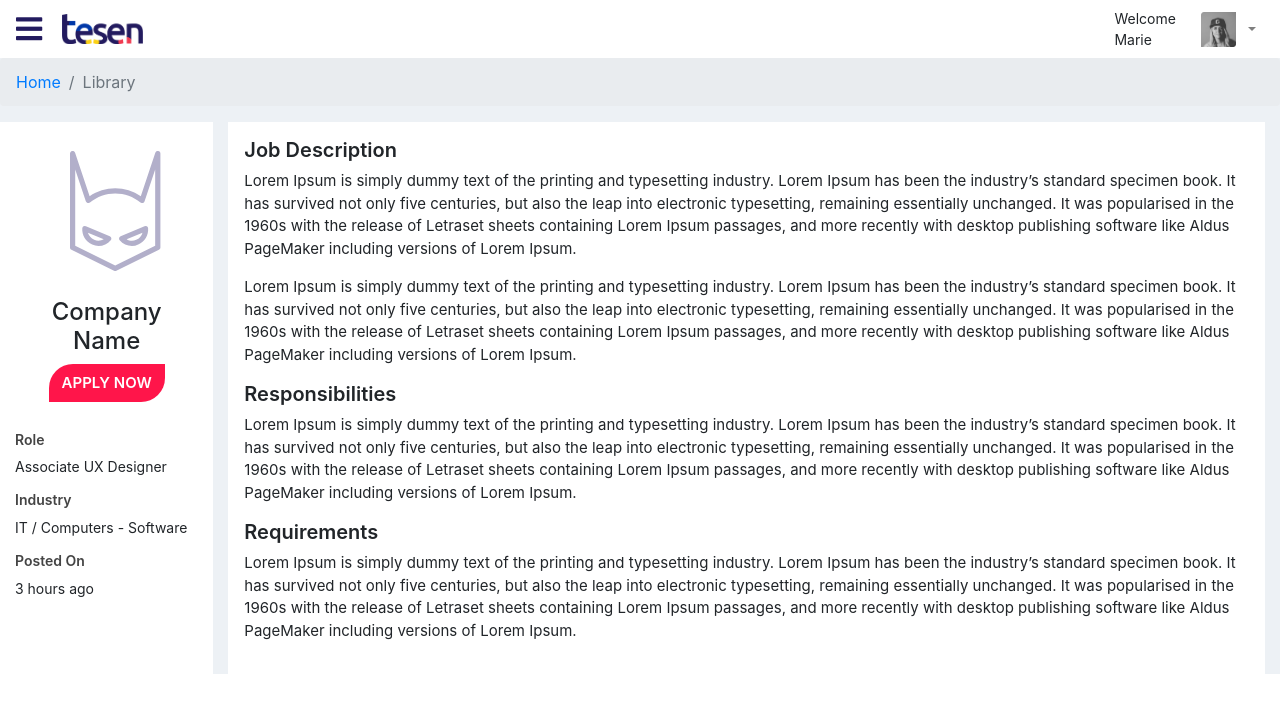
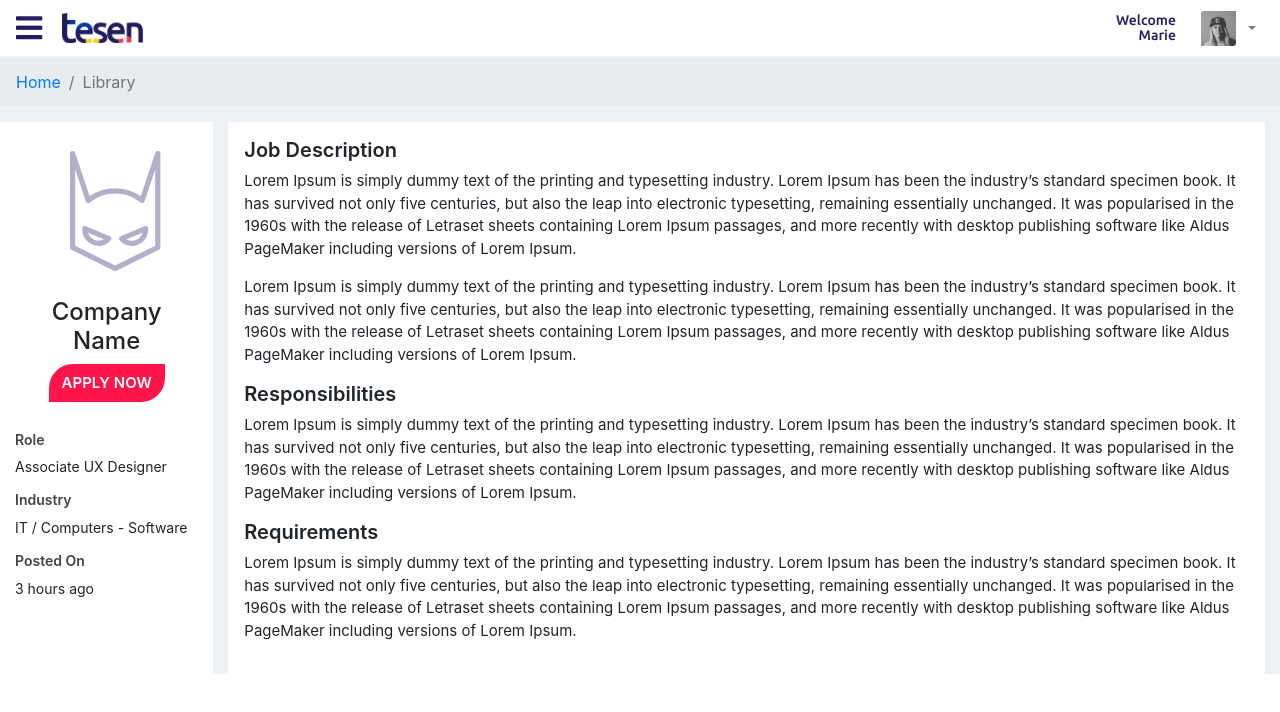
Before and after one commit to ekhoroshun/Tesen, a React app: page /job in a window 1280 px wide. Built offline with nearby package versions, Linux system fonts and the light colour scheme.

Commit message:
small scss changes

```diff
--- a/src/sass/App.scss
+++ b/src/sass/App.scss
@@ -13,7 +13,13 @@
   }
   .user-info-wrapper {
     .data-holder {
+      font-family: "Ubuntu", sans-serif;
       font-size:14px;
+      font-weight: 500;
+      line-height: 15px;
+      text-align: right;
+      color:#231b5f;
+
     }
     .avatar-holder {
       padding-left:25px;
```
